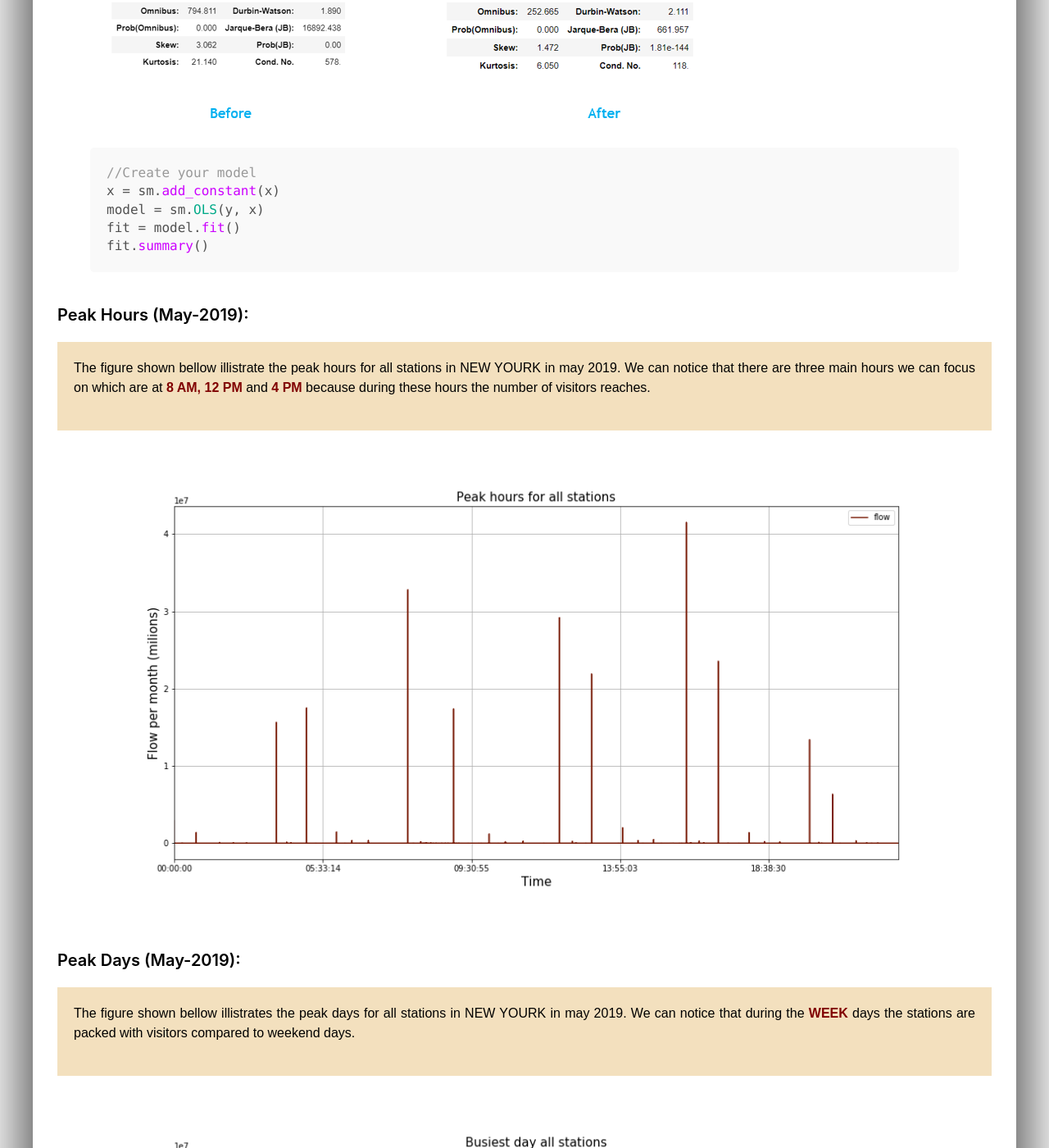
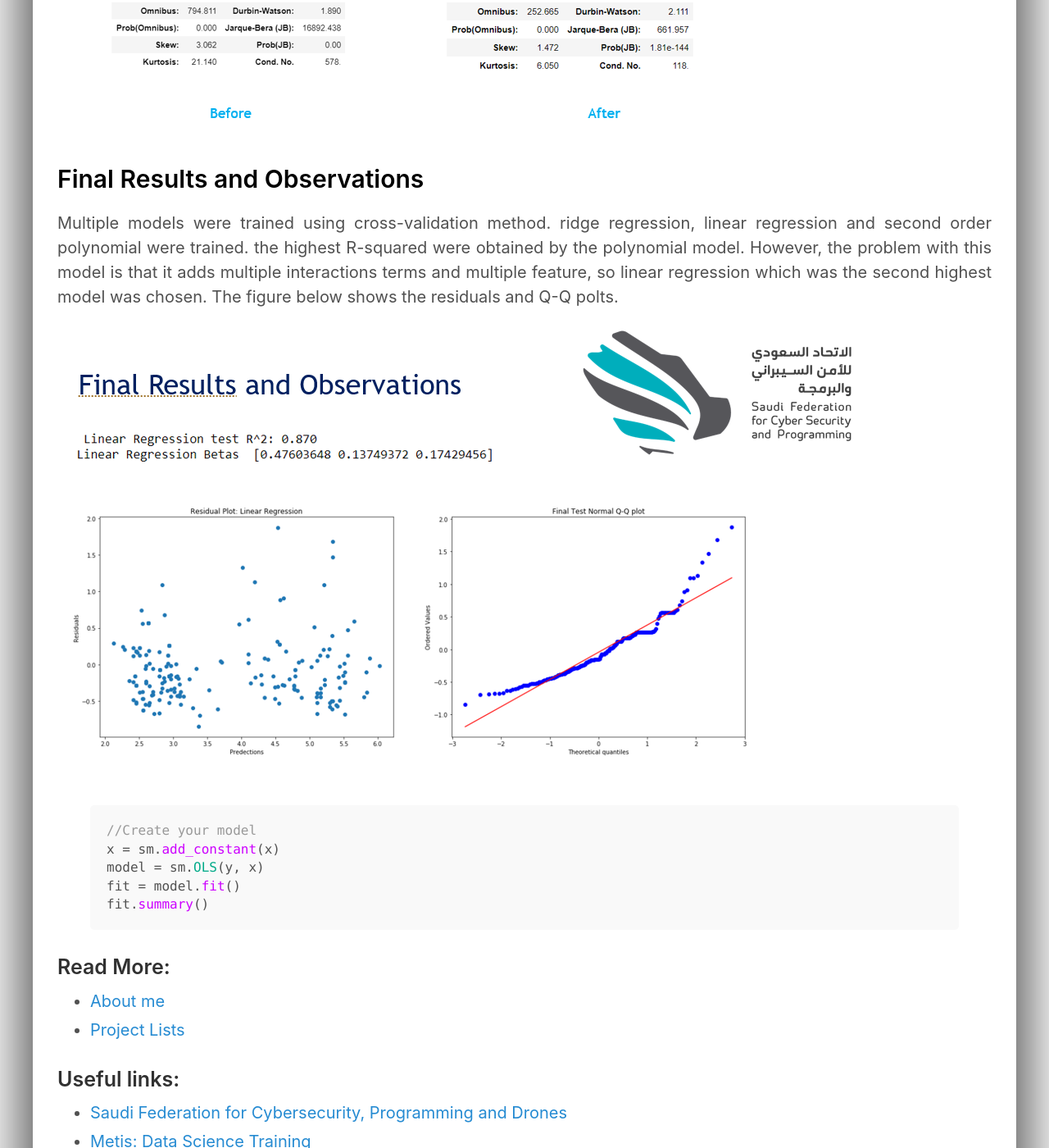
Before and after one commit to alafnan/alafnan.github.io, a Jekyll site: the page built from _posts/2019-09-23-project2.md, in a window 1280 px wide and 1400 px high, scrolled down 7724 px. Shown: the whole window at 82% size. Built offline with Jekyll 4.4.1, drawn with Linux system fonts in a browser that asks for light colours; some of the changed text lies outside the part shown.

Commit message:
Update 2019-09-23-project2.md

```diff
--- a/_posts/2019-09-23-project2.md
+++ b/_posts/2019-09-23-project2.md
@@ -70,6 +70,11 @@ Found in my: [My github account](https://github.com/alafnan/Mobile_Phone_Data)
 ![Project Approach Image]({{ site.url }}/images/6.png)
 
 
+<h1 style="font-size:1.5em; color:#000000; margin-top: 2rem; margin-bottom: 1rem;">Final Results and Observations</h1>
+<p style="text-align: justify; text-justify: inter-word;">Multiple models were trained using cross-validation method. ridge regression, linear regression and second order polynomial were trained. the highest R-squared were obtained by the polynomial model. However, the problem with this model is that it adds multiple interactions terms and multiple feature, so linear regression which was the second highest model was chosen. The figure below shows the residuals and Q-Q polts.</p>
+
+![Project Approach Image]({{ site.url }}/images/7.png)
+
 {% highlight js %}
 //Create your model
 x = sm.add_constant(x)
@@ -77,82 +82,6 @@ model = sm.OLS(y, x)
 fit = model.fit()
 fit.summary()
 {% endhighlight %}
-
-
-<h1 style="font-size:1em; color:#000000; margin-top: 2rem; margin-bottom: 1rem;">Peak Hours (May-2019):</h1>
-
-<div style="margin-bottom: 1.2rem; padding: 1rem;   color: #000000;   background-color: #F3E0BE; font-family: Arial, Helvetica, sans-serif; font-size:0.8em;" >
-  <p style="text-align: justify; text-justify: inter-word;"> The figure shown bellow illistrate the peak hours for all stations in NEW YOURK in may 2019. We can notice that there are three main hours we can focus on which are at <strong style="color:Maroon;">8 AM, 12 PM</strong> and <strong style="color:Maroon;">4 PM</strong> because during these hours the number of visitors reaches.</p>
-</div>
-![rush hours]({{ site.url }}/images/Rush hours.png)
-
-
-<h1 style="font-size:1em; color:#000000; margin-top: 2rem; margin-bottom: 1rem;">Peak Days (May-2019):</h1>
-
-<div style="margin-bottom: 1.2rem; padding: 1rem;   color: #000000;   background-color: #F3E0BE; font-family: Arial, Helvetica, sans-serif; font-size:0.8em;" >
-  <p style="text-align: justify; text-justify: inter-word;"> The figure shown bellow illistrates the peak days for all stations in NEW YOURK in may 2019. We can notice that during the <strong style="color:Maroon;">WEEK</strong> days the stations are packed with visitors compared to weekend days.</p>
-</div>
-![peak days]({{ site.url }}/images/Flow over the day.png)
-
-
-<h1 style="font-size:1em; color:#000000; margin-top: 2rem; margin-bottom: 1rem;">Top 5 busiest Stations in New York (May-2019):</h1>
-
-<div style="margin-bottom: 1.2rem; padding: 1rem;   color: #000000;   background-color: #F3E0BE; font-family: Arial, Helvetica, sans-serif; font-size:0.8em;" >
-  <p style="text-align: justify; text-justify: inter-word;"> The figure shown bellow shows the top 5 busiest Stations in New York (May-2019) so we can <strong style="color:Maroon;">Narrow down our search and easy for the company to place thier teams at these five stations ONLY</strong>. We can notice that during the <strong style="color:Maroon;">WEEK</strong> days the stations are packed with visitors compared to weekend days.</p>
-</div>
-![Top five stations]({{ site.url }}/images/Top 5.png)
-
-
-
-<h1 style="font-size:1em; color:#000000; margin-top: 2rem; margin-bottom: 1rem;">Top 4 busiest units at 34 ST-PENN STA (May-2019):</h1>
-
-<div style="margin-bottom: 1.2rem; padding: 1rem;   color: #000000;   background-color: #F3E0BE; font-family: Arial, Helvetica, sans-serif; font-size:0.8em;" >
-  <p style="text-align: justify; text-justify: inter-word;"> The figure shown bellow shows the top 5 busiest <strong style="color: Maroon;">UNITS</strong> in New York (May-2019) so we can <strong style="color:Maroon;">Narrow down our search and easy for the company even further to place thier teams at these four units ONLY</strong>. </p> <i class="glyphicon glyphicon-thumbs-up"></i></div>
-![units]({{ site.url }}/images/units.png)
-
-
-<h1 style="font-size:1em; color:#000000; margin-top: 2rem; margin-bottom: 1rem;"> Recommended number of workers per station:</h1>
-
-<div style="margin-bottom: 1.2rem; padding: 1rem;   color: #000000;   background-color: #F3E0BE; font-family: Arial, Helvetica, sans-serif; font-size:0.8em;" >
-  <p style="text-align: justify; text-justify: inter-word;"> The Pi chart below shows the recommended number of workers per station. for instance, if the company want to hire 10 people to collect sign ups 34, they should hire 3 people at ST-PENN station in order to optimise thier placement of thier teams</p> <i class="glyphicon glyphicon-thumbs-up"></i></div>
-![units]({{ site.url }}/images/pro4.jpg)
-
-
-<h1 style="font-size:1em; color:#000000; margin-top: 2rem; margin-bottom: 1.5rem;">Recommendations for WTWY</h1>
-
-
-<table>
-  <thead style="color:#000000; background-color: #D2C29D; border: 1px solid black;border: 1px solid black;">
-    <tr>
-      <th style = "border: 1px solid black;">Optimisation factors</th>
-      <th style = "border: 1px solid black;">Stations</th>
-      <th style = "border: 1px solid black;">Days</th>
-      <th style = "border: 1px solid black;">Hours</th>
-    </tr>
-  </thead>
-  <tfoot style ="border: 1px solid black;">
-    <tr>
-      <td style="color:#000000; background-color: #F0EAD6;border: 1px solid black;">Recommended hours</td>
-      <td style="color:#000000; background-color: #F0EAD6;border:1px solid black;"> </td>
-      <td style="color:#000000; background-color: #F0EAD6;border:1px solid black;"> </td>
-      <td style="color:#000000; background-color: #F0EAD6;border:1px solid black;">8:00 AM, 12:00 PM, 4:00 PM</td>
-    </tr>
-  </tfoot>
-  <tbody style ="border: 1px solid black;">
-    <tr>
-      <td style="color:#000000; background-color: #F0EAD6;border:1px solid black;">Recommended Station</td>
-      <td style="color:#000000; background-color: #F0EAD6;border:1px solid black;">34 ST-PENN STA, GRD Central-42 ST, 34 ST-Herald SQ, 14 ST-Union SQ, 32 ST 15</td>
-      <td style="color:#000000; background-color: #F0EAD6;border:1px solid black;"> </td>
-      <td style="color:#000000; background-color: #F0EAD6;border:1px solid black;"> </td>
-    </tr>
-    <tr>
-      <td style="color:#000000; background-color: #F0EAD6;border:1px solid black;">Recommended days</td>
-      <td style="color:#000000; background-color: #F0EAD6;border:1px solid black;"> </td>
-      <td style="color:#000000; background-color: #F0EAD6;border:1px solid black;">Tuesday, Monday, Wednesday</td>
-      <td style="color:#000000; background-color: #F0EAD6;border:1px solid black;"> </td>
-    </tr>
-  </tbody>
-</table>
 
 
 
@@ -163,25 +92,6 @@ fit.summary()
 
 
 
-
-
-
-
-
-<div style="margin-bottom: 1.2rem; padding: 1rem" >
-<h1 style="font-size:1em; color:#000000; margin-top: 2rem; margin-bottom: 1rem;">Look at the stations using google map!</h1>
-<div id="googleMap" style="width:100%;height:400px;"></div>
-<script>
-function myMap() {
-var mapProp= {
-  center:new google.maps.LatLng(51.508742,-0.120850),
-  zoom:5,
-};
-var map = new google.maps.Map(document.getElementById("googleMap"),mapProp);
-}
-</script>
-<script src="https://maps.googleapis.com/maps/api/js?key=AIzaSyCKHCCDLG_CnNTFEPWhTFUryHcCfkapwyw&callback=myMap"></script>
-</div>
 
 ### Read More:
 * [About me](https://alafnan.github.io/about%20me/)
```
